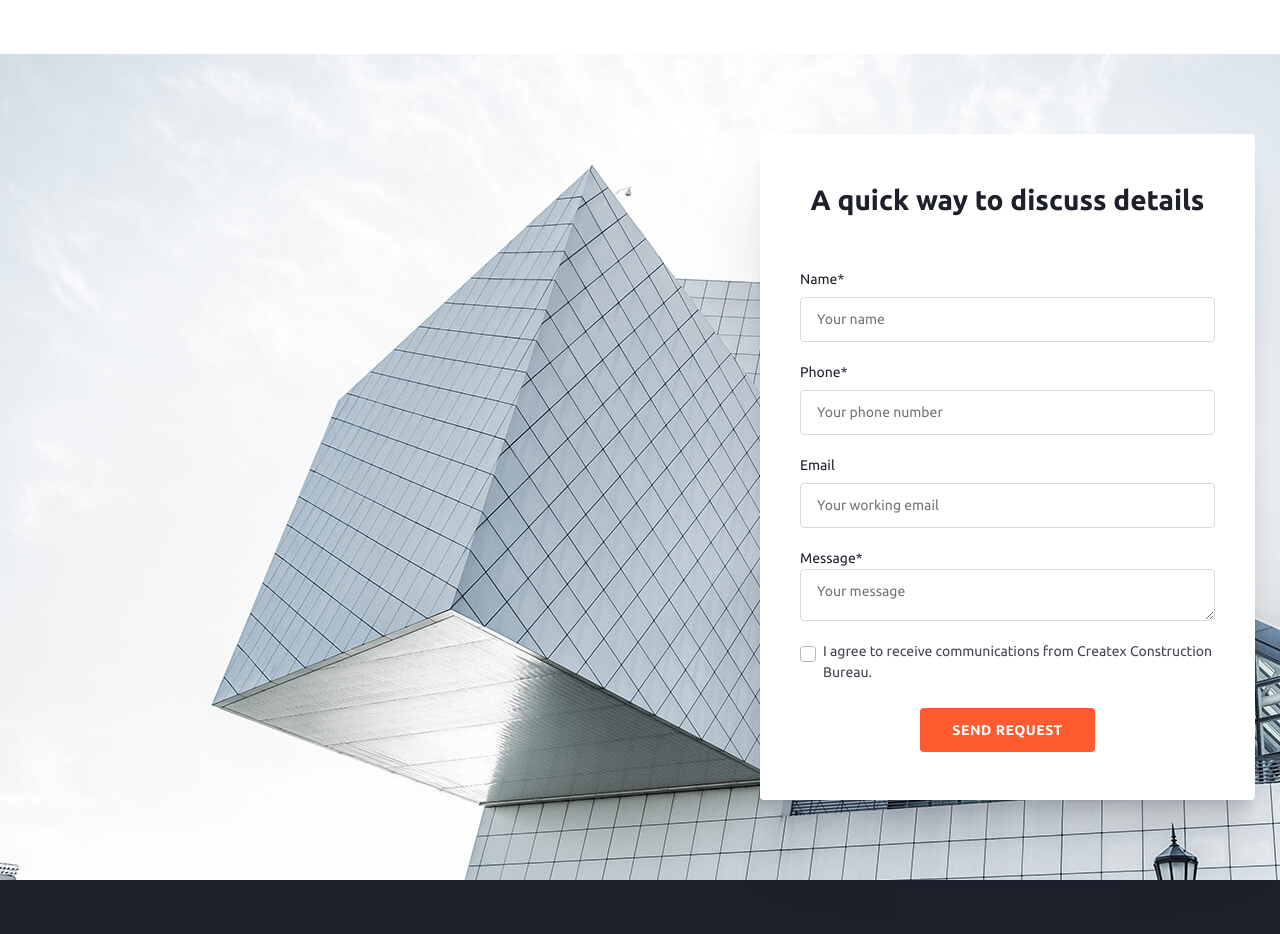
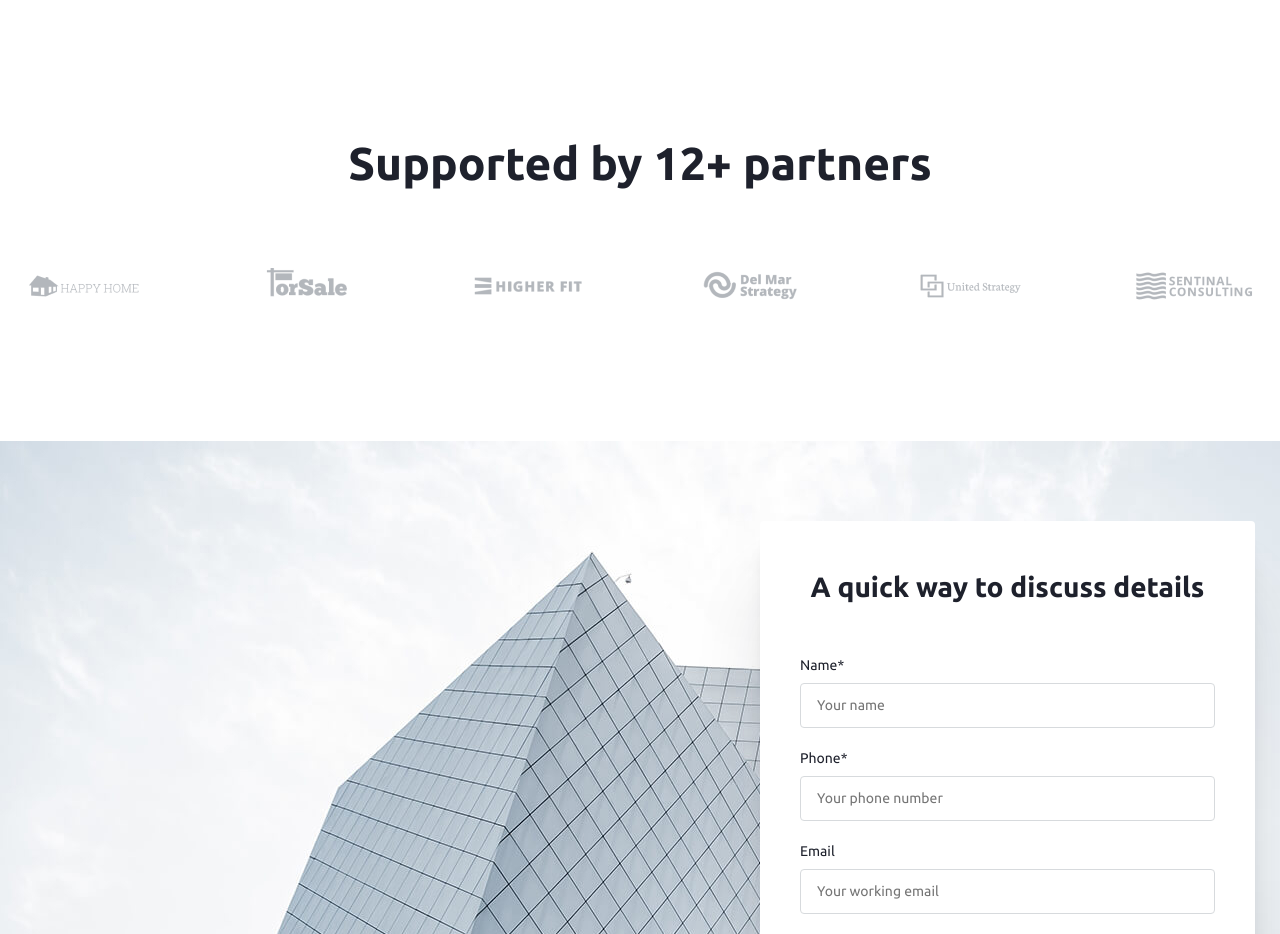
Before and after one commit to VladAleinikov/CreatexConstruction, a plain HTML site: page pages/servicesDesign.html in a window 1280 px wide. Shown: the part 3480-4414 px from the top of the page. Drawn offline with Linux system fonts and the light colour scheme.

Commit message:
add clients section on service page

```diff
--- a/pages/servicesDesign.html
+++ b/pages/servicesDesign.html
@@ -262,6 +262,19 @@
         </div>
       </div>
     </section>
+    <section class="clients">
+      <div class="clients-container container">
+        <h2 class="clients-title title">Supported by 12+ partners</h2>
+        <ul class="clients-list">
+          <li class="client-item"><img src="../assets/partners/InDepth Consulting.png" alt="logo"></li>
+          <li class="client-item"><img src="../assets/partners/Higher Fit.png" alt="logo"></li>
+          <li class="client-item"><img src="../assets/partners/Sentinal Consulting.png" alt="logo"></li>
+          <li class="client-item"><img src="../assets/partners/Happy Home.png" alt="logo"></li>
+          <li class="client-item"><img src="../assets/partners/For Sale.png" alt="logo"></li>
+          <li class="client-item"><img src="../assets/partners/Sunset Realty.png" alt="logo"></li>
+        </ul>
+      </div>
+    </section>
       <section class="application">
         <div class="application-container container">
           <form action="" class="aplication__form">
```
